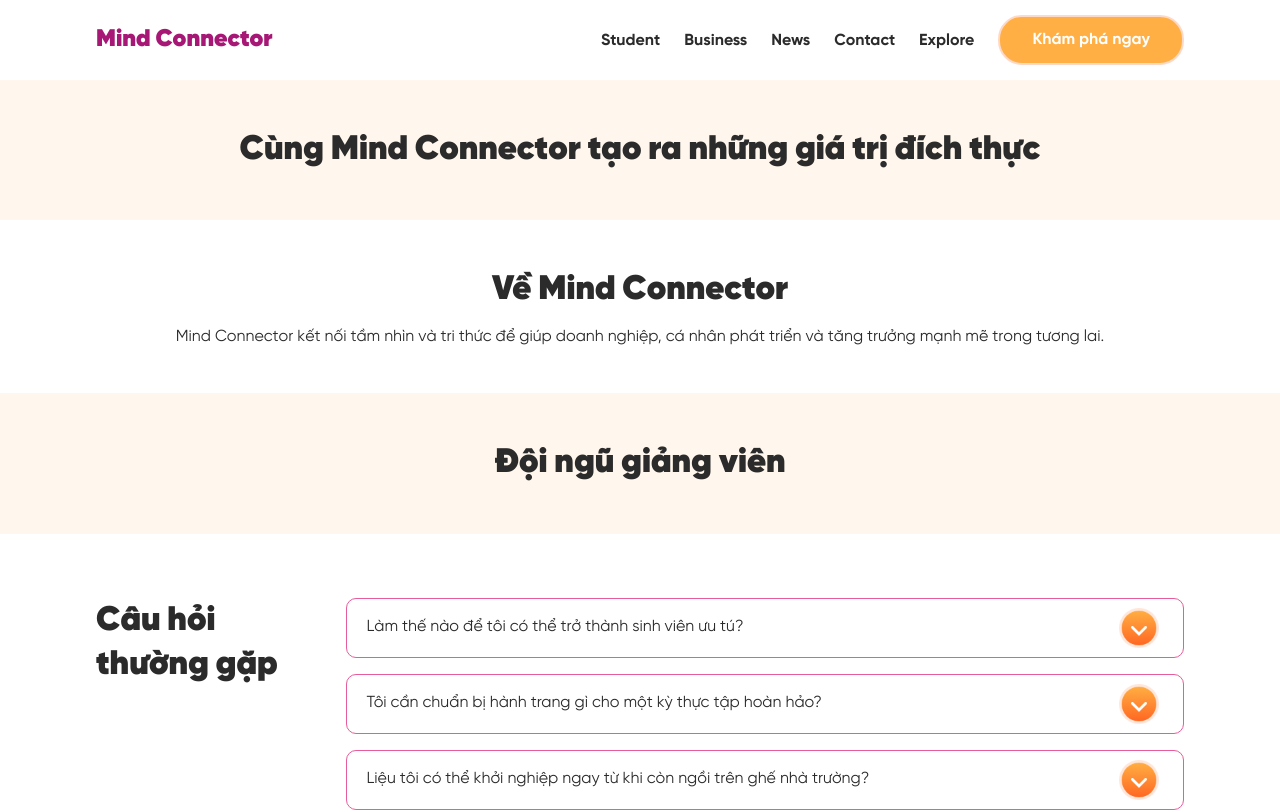
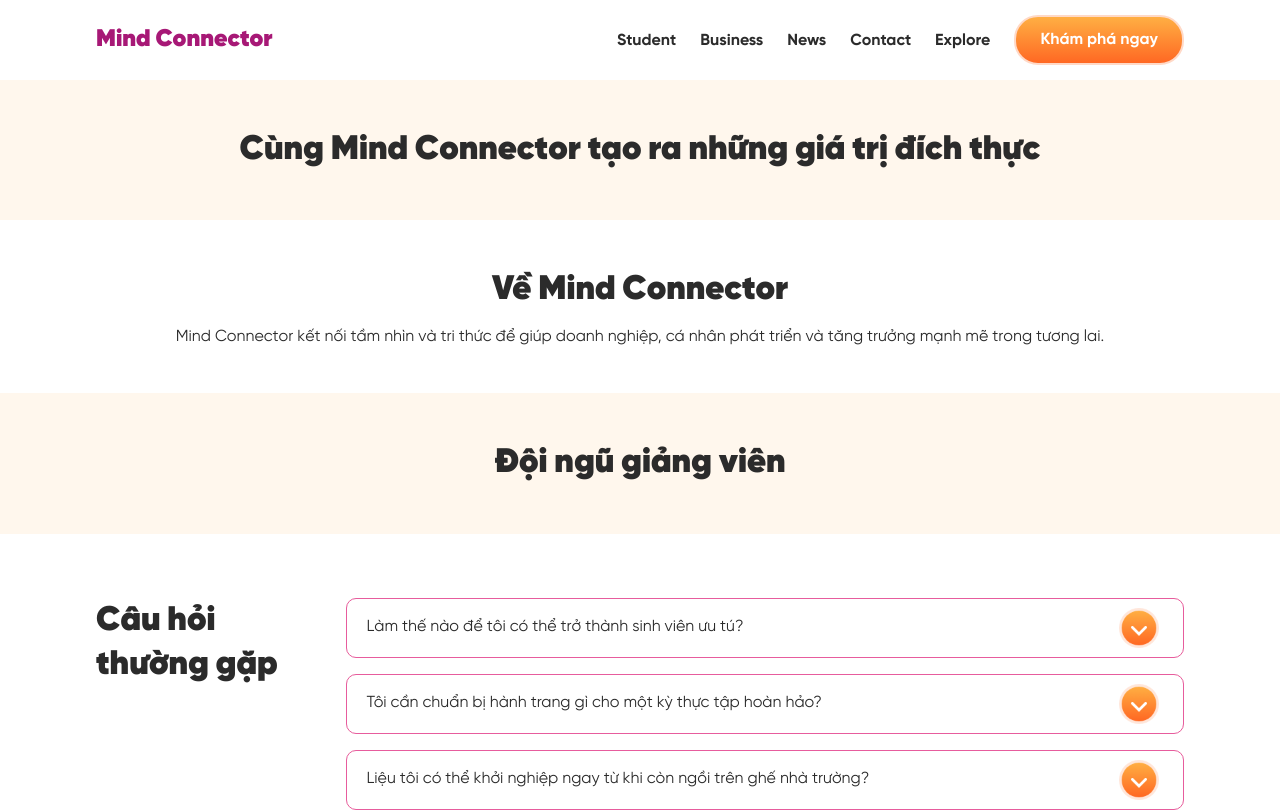
Before and after one commit to thanhkhoa84/mindconnector-fe, a Next.js app: page / in a window 1280 px wide. Shown: the top 812 px of the page. Built offline with nearby package versions, Linux system fonts and the light colour scheme.

Commit message:
adding CTA gradient background

```diff
--- a/styles/components/CTA.module.scss
+++ b/styles/components/CTA.module.scss
@@ -1,75 +1,49 @@
 .CTA {
   background: rgb(255,175,67);
-  background: -moz-linear-gradient(180deg, rgba(255,175,67,1) 100%, rgba(255,104,35,1) 100%);
-  background: -webkit-linear-gradient(180deg, rgba(255,175,67,1) 100%, rgba(255,104,35,1) 100%);
-  background: linear-gradient(180deg, rgba(255,175,67,1) 100%, rgba(255,104,35,1) 100%);
+  background: -moz-linear-gradient(180deg, rgba(255,175,67,1) 0%, rgba(255,104,35,1) 100%);
+  background: -webkit-linear-gradient(180deg, rgba(255,175,67,1) 0%, rgba(255,104,35,1) 100%);
+  background: linear-gradient(180deg, rgba(255,175,67,1) 0%, rgba(255,104,35,1) 100%);
   filter: progid:DXImageTransform.Microsoft.gradient(startColorstr="#ffaf43",endColorstr="#ff6823",GradientType=1);
   border: 2px solid #FFD9C7;
   border-radius: 24px;
   color: #fff;
   display: block;
-  font-size: 12px;
+  font-size: 16px;
   font-weight: bold;
-  padding: 0 0.7em;
-  height: 34px;
-  line-height: 34px;
+  padding: 0 1.5em;
+  height: 50px;
+  line-height: 46px;
   text-align: center;
-  @media(min-width: 1024px) {
-    font-size: 16px;
-    padding: 0 2em;
-    height: 50px;
-    line-height: 45px;
-  }
+}
+
+.InvertCTA {
+  @extend .CTA;
+  background: rgb(255,252,248);
+  background: -moz-linear-gradient(180deg, rgba(255,252,248,1) 0%, rgba(255,239,219,1) 100%);
+  background: -webkit-linear-gradient(180deg, rgba(255,252,248,1) 0%, rgba(255,239,219,1) 100%);
+  background: linear-gradient(180deg, rgba(255,252,248,1) 0%, rgba(255,239,219,1) 100%);
+  filter: progid:DXImageTransform.Microsoft.gradient(startColorstr="#fffcf8",endColorstr="#ffefdb",GradientType=1);
+  border: 2px solid #FDE4AD;
+  color: #FF6823;
 }
 
 .HeaderCTA {
-  background: rgb(255,175,67);
-  background: -moz-linear-gradient(180deg, rgba(255,175,67,1) 100%, rgba(255,104,35,1) 100%);
-  background: -webkit-linear-gradient(180deg, rgba(255,175,67,1) 100%, rgba(255,104,35,1) 100%);
-  background: linear-gradient(180deg, rgba(255,175,67,1) 100%, rgba(255,104,35,1) 100%);
-  filter: progid:DXImageTransform.Microsoft.gradient(startColorstr="#ffaf43",endColorstr="#ff6823",GradientType=1);
-  border: 2px solid #FFD9C7;
+  @extend .CTA;
   border-radius: 24px;
-  color: #fff;
   display: block;
   font-size: 12px;
-  font-weight: bold;
   padding: 0 0.7em;
   height: 34px;
-  line-height: 34px;
+  line-height: 30px;
   position: absolute;
   top: 13px;
   right: 1em;
   text-align: center;
   @media(min-width: 1024px) {
     font-size: 16px;
-    padding: 0 2em;
+    padding: 0 1.5em;
     position: static;
     height: 50px;
-    line-height: 45px;
+    line-height: 46px;
   }
 }
-
-.InvertCTA {
-  background: rgb(255,252,248);
-  background: -moz-linear-gradient(180deg, rgba(255,252,248,1) 100%, rgba(255,239,219,1) 100%);
-  background: -webkit-linear-gradient(180deg, rgba(255,252,248,1) 100%, rgba(255,239,219,1) 100%);
-  background: linear-gradient(180deg, rgba(255,252,248,1) 100%, rgba(255,239,219,1) 100%);
-  filter: progid:DXImageTransform.Microsoft.gradient(startColorstr="#fffcf8",endColorstr="#ffefdb",GradientType=1);
-  border: 2px solid #FDE4AD;
-  border-radius: 24px;
-  color: #FF6823;
-  display: block;
-  font-size: 12px;
-  font-weight: bold;
-  padding: 0 0.7em;
-  height: 34px;
-  line-height: 34px;
-  text-align: center;
-  @media(min-width: 1024px) {
-    font-size: 16px;
-    padding: 0 2em;
-    height: 50px;
-    line-height: 45px;
-  }
-}
```
